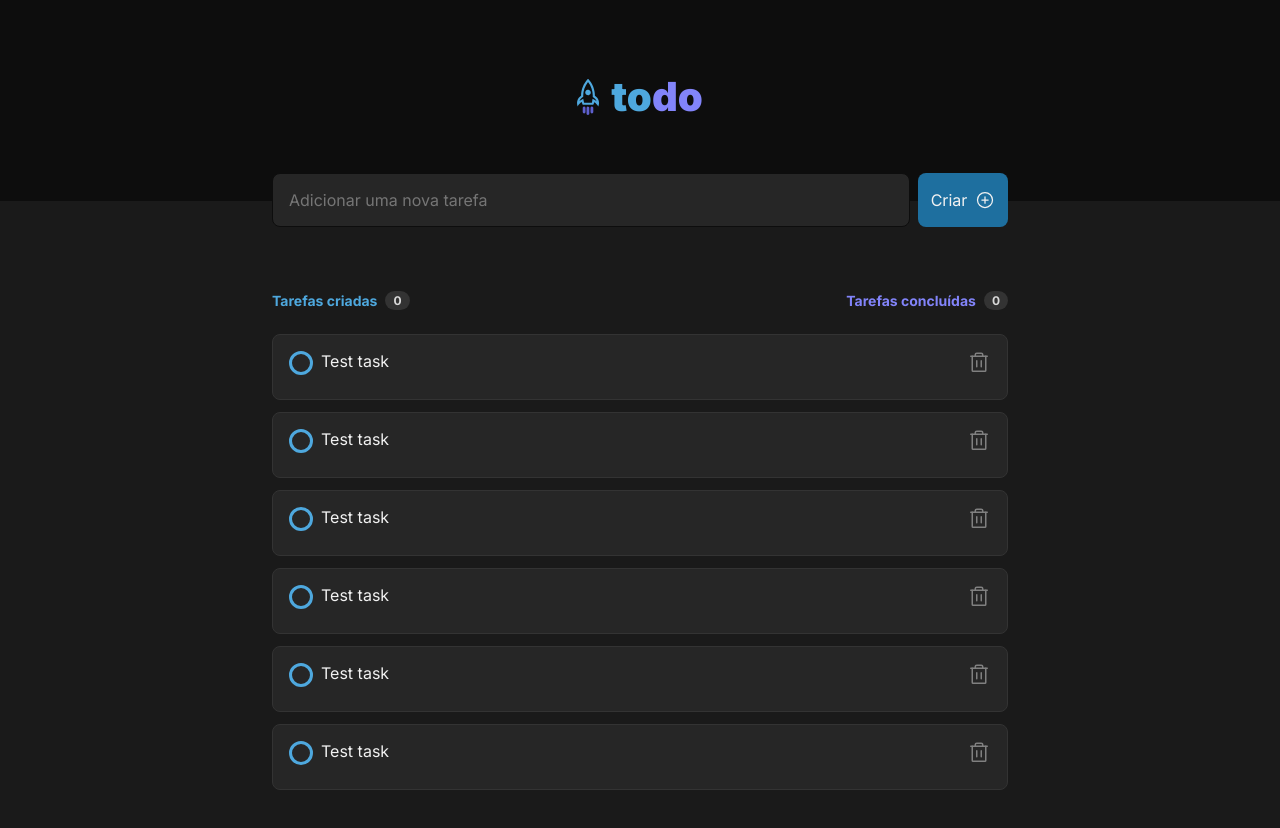
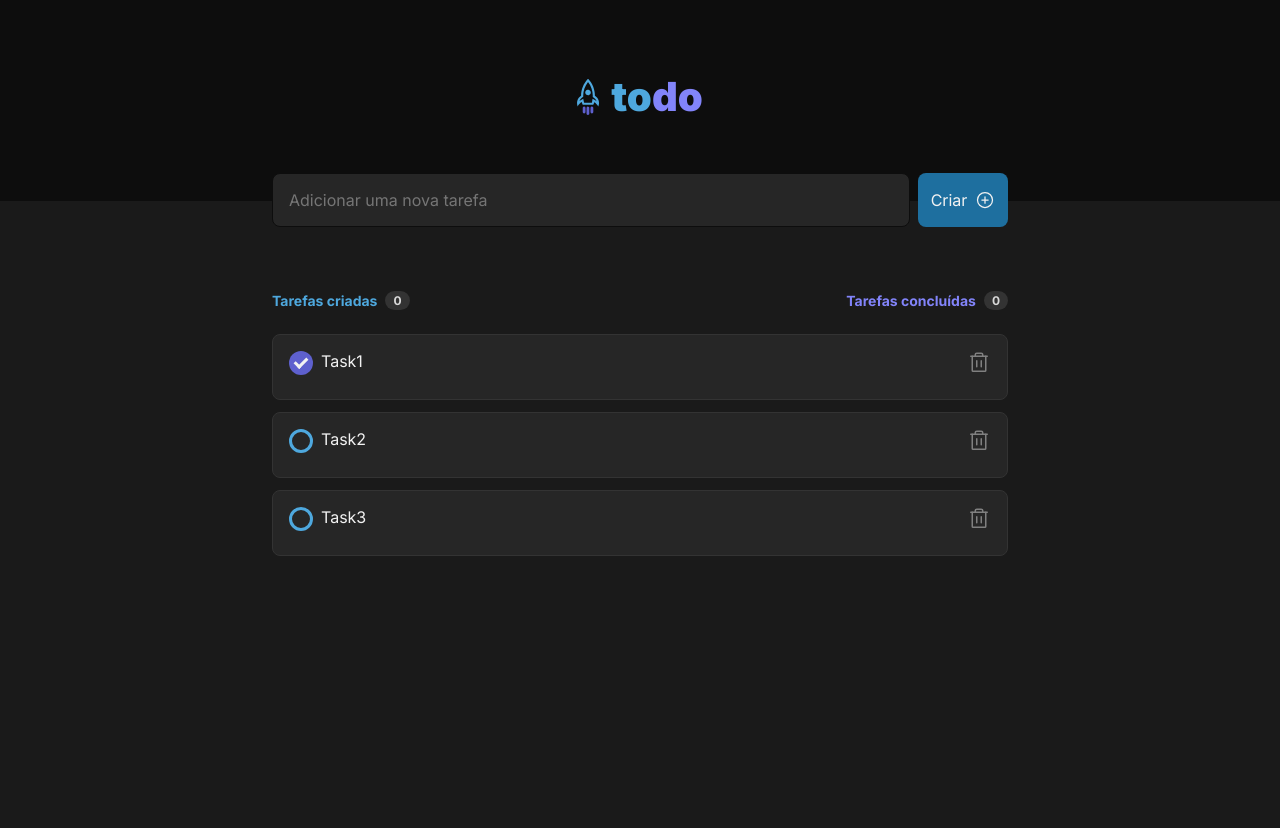
Before and after one commit to igiovany/rocketseat-desafio01-to-do-list, a React (Vite) app: page / in a window 1280 px wide. Shown: the top 828 px of the page. After the commit the page ends 800 px from the top, so only its background shows below. Built offline with nearby package versions, Linux system fonts and the light colour scheme.

Commit message:
Criando função para inserir novas tarefas

```diff
--- a/package.json
+++ b/package.json
@@ -12,7 +12,8 @@
     "phosphor-icons": "^1.4.2",
     "phosphor-react": "^1.4.1",
     "react": "^18.2.0",
-    "react-dom": "^18.2.0"
+    "react-dom": "^18.2.0",
+    "uuid": "^9.0.0"
   },
   "devDependencies": {
     "@types/react": "^18.0.17",
--- a/src/App.jsx
+++ b/src/App.jsx
@@ -2,14 +2,14 @@ import { Header } from './components/Header'
 import styles from './App.module.css';
 
 import './global.css'
-import { NewTask } from './components/NewTask';
 import { TaskList } from './components/TaskList';
+
+
 
 export function App() {
   return (
     <>
       <Header />
-      <NewTask />
       <TaskList />
     </>
   )
--- a/src/components/NewTask.jsx
+++ /dev/null
@@ -1,18 +0,0 @@
-
-import { PlusCircle } from 'phosphor-react';
-
-import styles from './NewTask.module.css';
-
-export function NewTask() {
-    return (
-        <div className={styles.container}>
-            <form>
-                <input type="text" placeholder="Adicionar uma nova tarefa"/>
-                <button type="submit">
-                    Criar
-                    <PlusCircle size={20} />
-                </button>
-            </form>
-        </div>
-    )
-}
--- a/src/components/NewTask.module.css
+++ /dev/null
@@ -1,51 +0,0 @@
-.container {
-    align-items: flex-start;
-    display: flex;
-    justify-content: center;
-}
-
-.container form {
-    align-items: center;
-    display: flex;
-    height: 3.375rem;
-    justify-content: center;
-    margin-top: -1.75rem;
-    width: 46rem;
-}
-
-.container form input {
-    background-color: var(--gray-500);
-    border: 1px solid var(--gray-700);
-    border-radius: 8px;
-    color: var(--gray-100);
-    font-weight: 400;
-    height: 3.375rem;
-    margin-right: 0.5rem;
-    padding: 1rem;
-    width: 39.875rem;
-
-}
-
-.container form button {
-    background-color: var(--blue-dark);
-    border-radius: 8px;
-    border: none;
-    color: var(--gray-100);
-    height: 3.375rem;
-    padding: 0.75rem;
-    width: 5.625rem;
-
-    display: flex;
-    flex-direction: row;
-    align-items: center;
-    justify-content: center;
-    gap: 0.5rem;
-
-    transition: background-color 0.1s;
-
-}
-
-.container form button:hover {
-    background-color: var(--blue);
-
-}
--- a/src/components/Task.jsx
+++ b/src/components/Task.jsx
@@ -1,11 +1,12 @@
 import { Trash } from 'phosphor-react';
 import styles from './Task.module.css';
 
-export function Task() {
+export function Task({ title, isComplete }) {
     return (
         <div className={styles.task}>
-            <label className={styles.container}>Test task
-                <input type="checkbox" className={styles.checkbox}/>
+            <label className={styles.container}>
+                {title}
+                <input type="checkbox" className={styles.checkbox} checked={isComplete} onChange={""}/>
                 <span className={styles.checkmark}></span>
             </label>
             <button onClick="" title="Deletar comentário" className={styles.deletebtn}>
--- a/src/components/TaskList.jsx
+++ b/src/components/TaskList.jsx
@@ -1,9 +1,66 @@
+import { v4 as uuidv4 } from 'uuid';
 import { Task } from './Task';
 import styles from './TaskList.module.css';
+import { PlusCircle } from 'phosphor-react';
+import { useState } from 'react';
+
 
 export function TaskList() {
+
+    const [tasks, setTasks] = useState([
+        {
+            id: uuidv4(),
+            title: 'Task1',
+            isComplete: true,
+        },
+        {
+            id: uuidv4(),
+            title: 'Task2',
+            isComplete: false,
+        },
+        {
+            id: uuidv4(),
+            title: 'Task3',
+            isComplete: false,
+        },
+    ])
+
+    const [newTaskText, setNewTaskText] = useState('')
+
+    function handleCreateNewTask() {
+        event.preventDefault();
+
+        setTasks([...tasks, {
+            id: uuidv4(),
+            title: newTaskText,
+            isComplete: false,
+        }]);
+
+        setNewTaskText('');
+    }
+
+    function handleNewTaskChange() {
+        setNewTaskText(event.target.value);
+    }
+
     return (
-        <div className={styles.container}>
+        <div>
+            <div className={styles.newtask}>
+                <form onSubmit={handleCreateNewTask}>
+                    <input
+                        type="text"
+                        name="sabonete"
+                        placeholder="Adicionar uma nova tarefa"
+                        value={newTaskText}
+                        onChange={handleNewTaskChange}
+                    />
+                    <button type="submit">
+                        Criar
+                        <PlusCircle size={20} />
+                    </button>
+                </form>
+            </div>
+            <div className={styles.main}>
                 <div className={styles.header}>
                     <div className={styles.taskcounter}>
                         <p className={styles.label}>Tarefas criadas</p>
@@ -17,14 +74,18 @@ export function TaskList() {
 
                 </div>
                 <div className={styles.tasks}>
-                <Task />
-                <Task />
-                <Task />
-                <Task />
-                <Task />
-                <Task />
+                    {tasks.map(task => {
+                        return (
+                            <Task
+                                key={task.id}
+                                title={task.title}
+                                isComplete={task.isComplete}
+                            />
+                        )
+                    })}
                 </div>
 
             </div>
+        </div>
     )
 }
--- a/src/components/TaskList.module.css
+++ b/src/components/TaskList.module.css
@@ -1,4 +1,60 @@
-.container {
+.newtask {
+    align-items: flex-start;
+    display: flex;
+    justify-content: center;
+}
+
+.newtask form {
+    align-items: center;
+    display: flex;
+    height: 3.375rem;
+    justify-content: center;
+    margin-top: -1.75rem;
+    width: 46rem;
+}
+
+.newtask form input {
+    background-color: var(--gray-500);
+    border: 1px solid var(--gray-700);
+    border-radius: 8px;
+    color: var(--gray-100);
+    font-weight: 400;
+    height: 3.375rem;
+    margin-right: 0.5rem;
+    padding: 1rem;
+    width: 39.875rem;
+
+}
+
+.newtask form button {
+    background-color: var(--blue-dark);
+    border-radius: 8px;
+    border: none;
+    color: var(--gray-100);
+    height: 3.375rem;
+    padding: 0.75rem;
+    width: 5.625rem;
+
+    display: flex;
+    flex-direction: row;
+    align-items: center;
+    justify-content: center;
+    gap: 0.5rem;
+
+    transition: background-color 0.1s;
+
+}
+
+.newtask form button:hover {
+    background-color: var(--blue);
+
+}
+
+
+
+
+
+.main {
     display: block;
     margin: 4rem auto;
     width: 46rem;
```
Also changed, not shown: 1 other file (tests, documents, lock files or other folders). Lines whose indentation alone changed are shown as unchanged.
